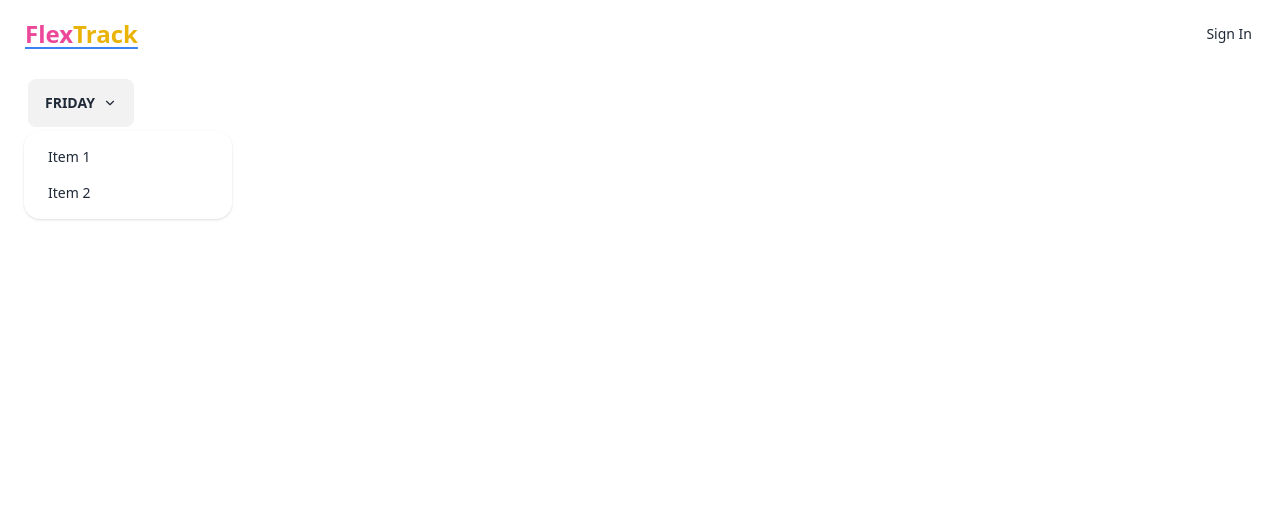
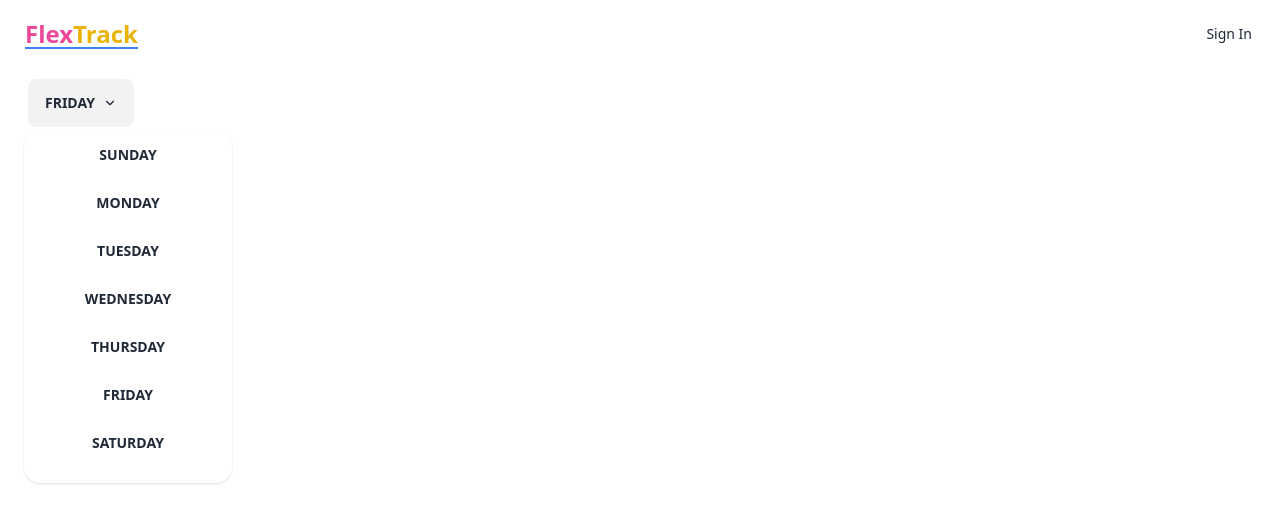
Before and after one commit to seanmckee/FlexTrack, a React (Vite) app in the folder client/: page /schedule in a window 1280 px wide. Both pictures are taken after a click on the heading "FRIDAY". Shown: the top 522 px of the page. Built offline with nearby package versions, Linux system fonts and the light colour scheme.

Commit message:
toggle form button text changes depending on status

```diff
--- a/client/src/pages/Schedule/Schedule.tsx
+++ b/client/src/pages/Schedule/Schedule.tsx
@@ -18,6 +18,10 @@ const Schedule = () => {
   const currentDayIndex = currentDate.getDay();
   const currentDayName = daysOfWeek[currentDayIndex];
 
+  // get current day's workout to display
+
+  // set current day's workout to display
+
   useEffect(() => {
     setDay(currentDayName);
   }, []);
@@ -29,12 +33,18 @@ const Schedule = () => {
           {day} <FiChevronDown />
         </summary>
         <ul className="p-2 shadow menu dropdown-content z-[1] bg-base-100 rounded-box w-52">
-          <li>
-            <a>Item 1</a>
-          </li>
-          <li>
-            <a>Item 2</a>
-          </li>
+          {daysOfWeek.map((day) => {
+            return (
+              <li key={day}>
+                <button
+                  onClick={() => setDay(day)}
+                  className="btn btn-ghost w-full"
+                >
+                  {day}
+                </button>
+              </li>
+            );
+          })}
         </ul>
       </details>
     </div>
--- a/client/src/pages/Workouts/Workouts.tsx
+++ b/client/src/pages/Workouts/Workouts.tsx
@@ -173,7 +173,7 @@ const Workouts = () => {
   return (
     <div className="pt-[75px] p-6">
       <button onClick={setFormVisible} className="btn btn-secondary">
-        New Workout
+        {showForm ? "Close Form" : "New Workout"}
       </button>
       <div className={showForm ? "" : "hidden"}>
         <h1 className="text-xl mt-5">Create New Workout</h1>
```
Also changed, not shown: 1 other file (tests, documents, lock files or other folders).
